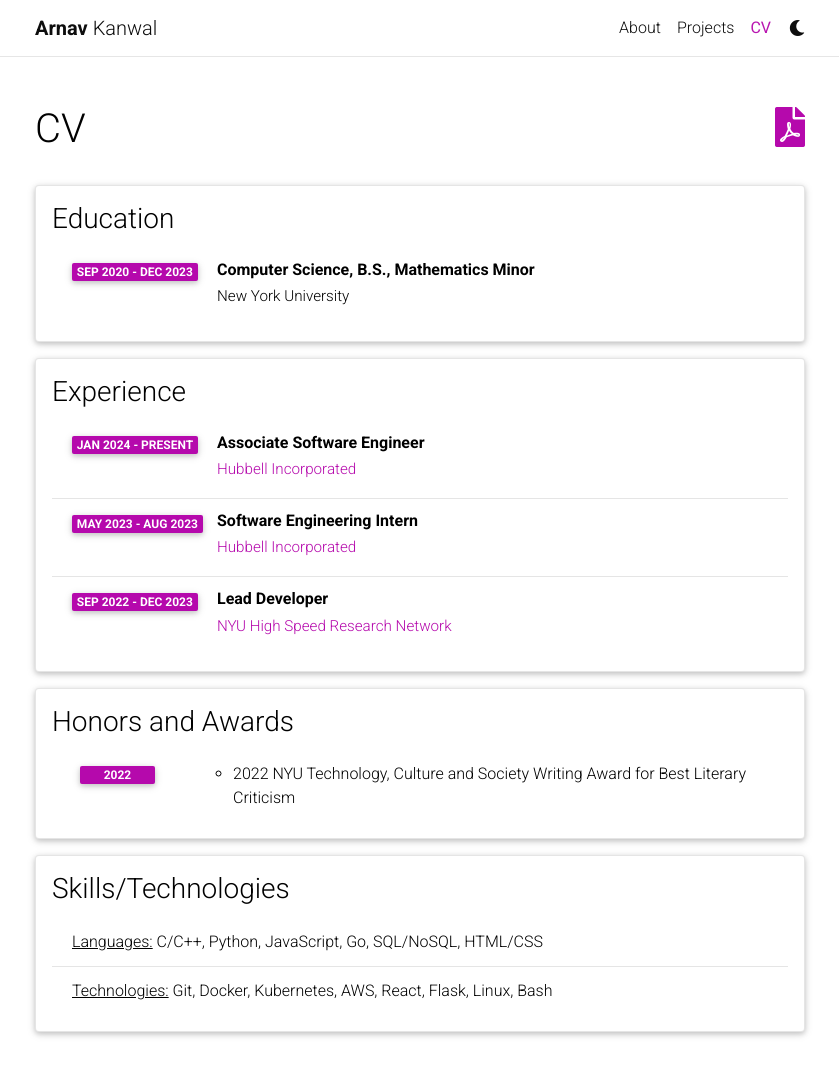
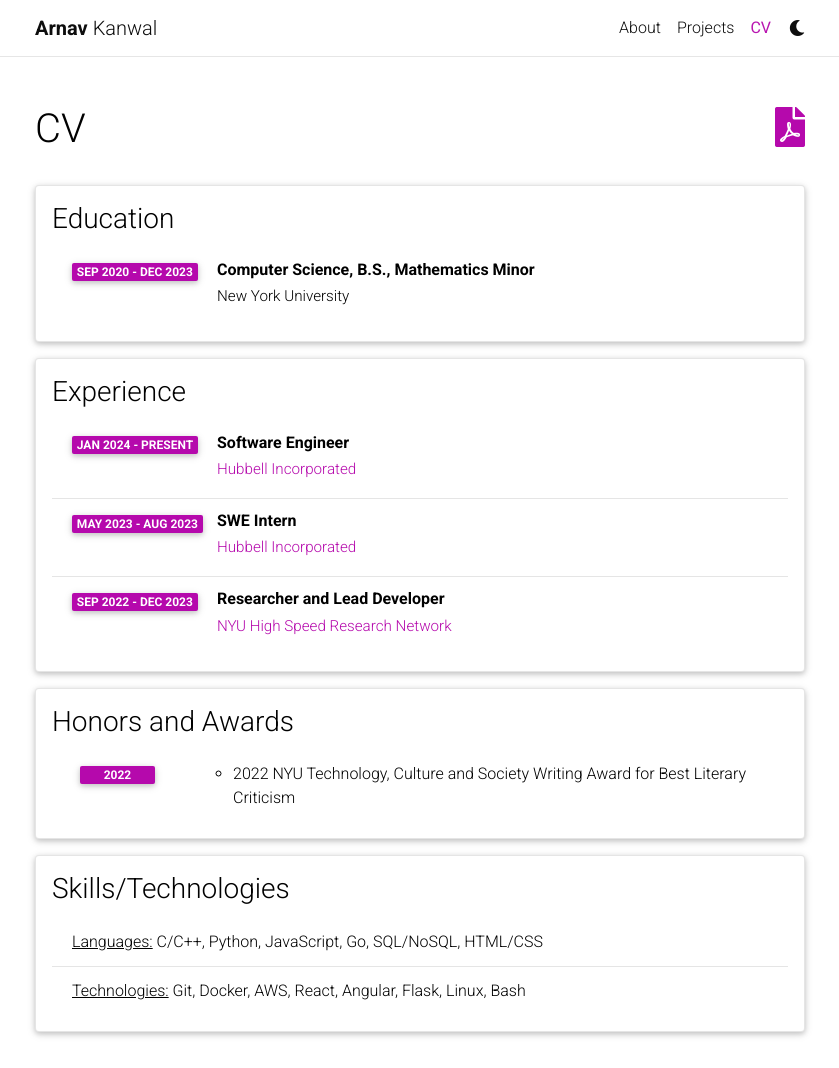
Before and after one commit to arniekanwal/arniekanwal.github.io, a Jekyll site: the page built from _pages/cv.md, in a window 1280 px wide and 1242 px high, cut to the strip 0-1068 px from the top of the window. Shown: the whole strip, without its empty margins (220-1059 px from the left). Built offline with Jekyll 4.4.1, drawn with Linux system fonts in a browser that asks for light colours; comment, search, counter and statistics services are not loaded; a style sheet for code colours, icons or effects is not loaded.

Commit message:
some minor edits

```diff
--- a/_data/cv.yml
+++ b/_data/cv.yml
@@ -8,17 +8,17 @@
 - title: Experience
   type: time_table
   contents:
-    - title: Associate Software Engineer
+    - title: Software Engineer
       institution: <a href="https://www.linkedin.com/company/hubbellincorporated/"> Hubbell Incorporated</a>
       year: JAN 2024 - PRESENT
       description: # Optional --> add bulleted list below if you want to add details
 
-    - title: Software Engineering Intern
+    - title: SWE Intern
       institution: <a href="https://www.linkedin.com/company/hubbellincorporated/"> Hubbell Incorporated</a>
       year: MAY 2023 - AUG 2023
       description: # Optional --> add bulleted list below if you want to add details
 
-    - title: Lead Developer
+    - title: Researcher and Lead Developer
       institution: <a href="https://www.linkedin.com/company/high-speed-research-network"> NYU High Speed Research Network</a>
       year: SEP 2022 - DEC 2023
       description: # Optional --> add bulleted list below if you want to add details
@@ -35,4 +35,4 @@
   type: list
   contents:
       - <u>Languages:</u> C/C++, Python, JavaScript, Go, SQL/NoSQL, HTML/CSS
-      - <u>Technologies:</u> Git, Docker, Kubernetes, AWS, React, Flask, Linux, Bash
+      - <u>Technologies:</u> Git, Docker, AWS, React, Angular, Flask, Linux, Bash
```
Also changed, not shown: _pages/about.md (+3 -2 lines), _projects/example.md (added, +83 -0 lines).
